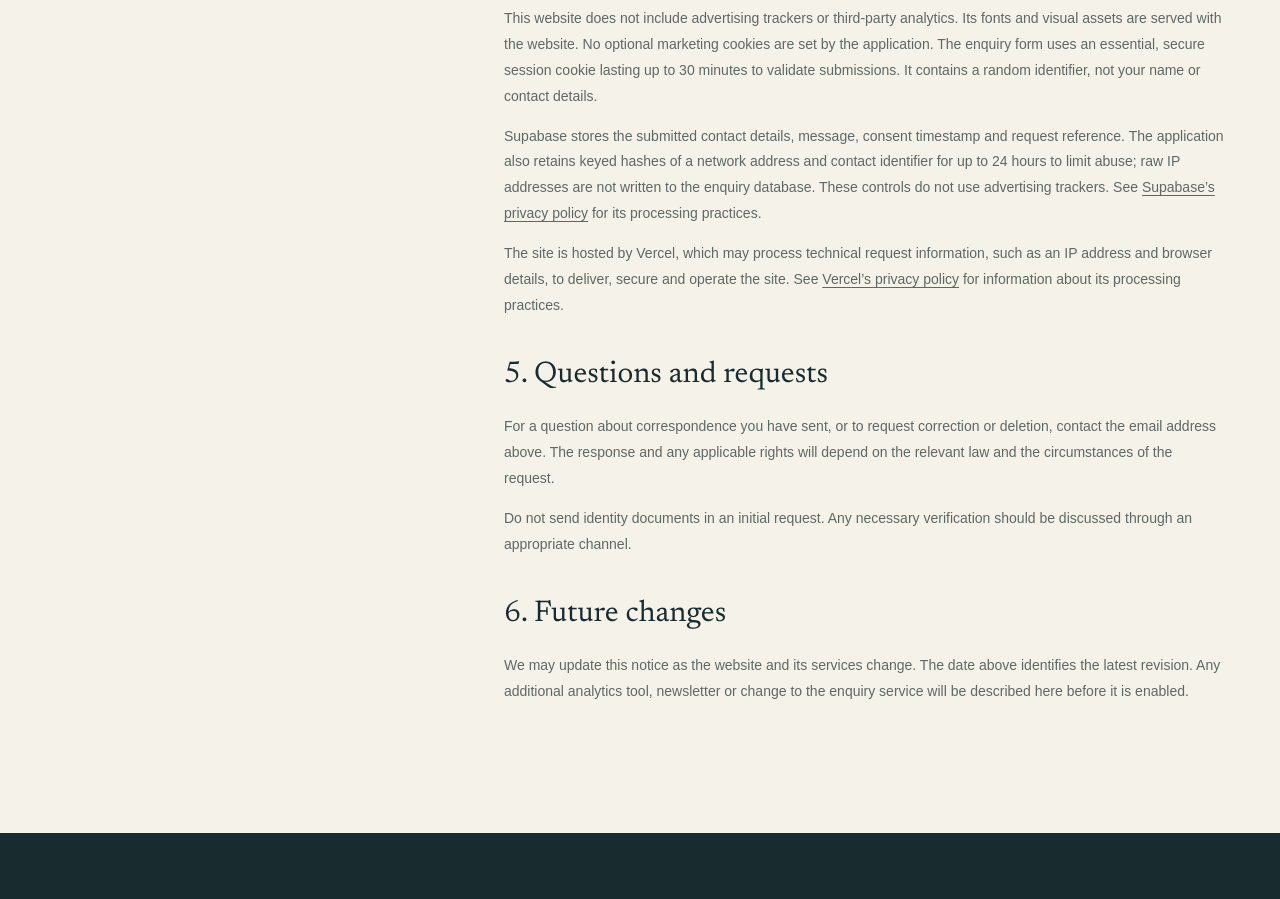
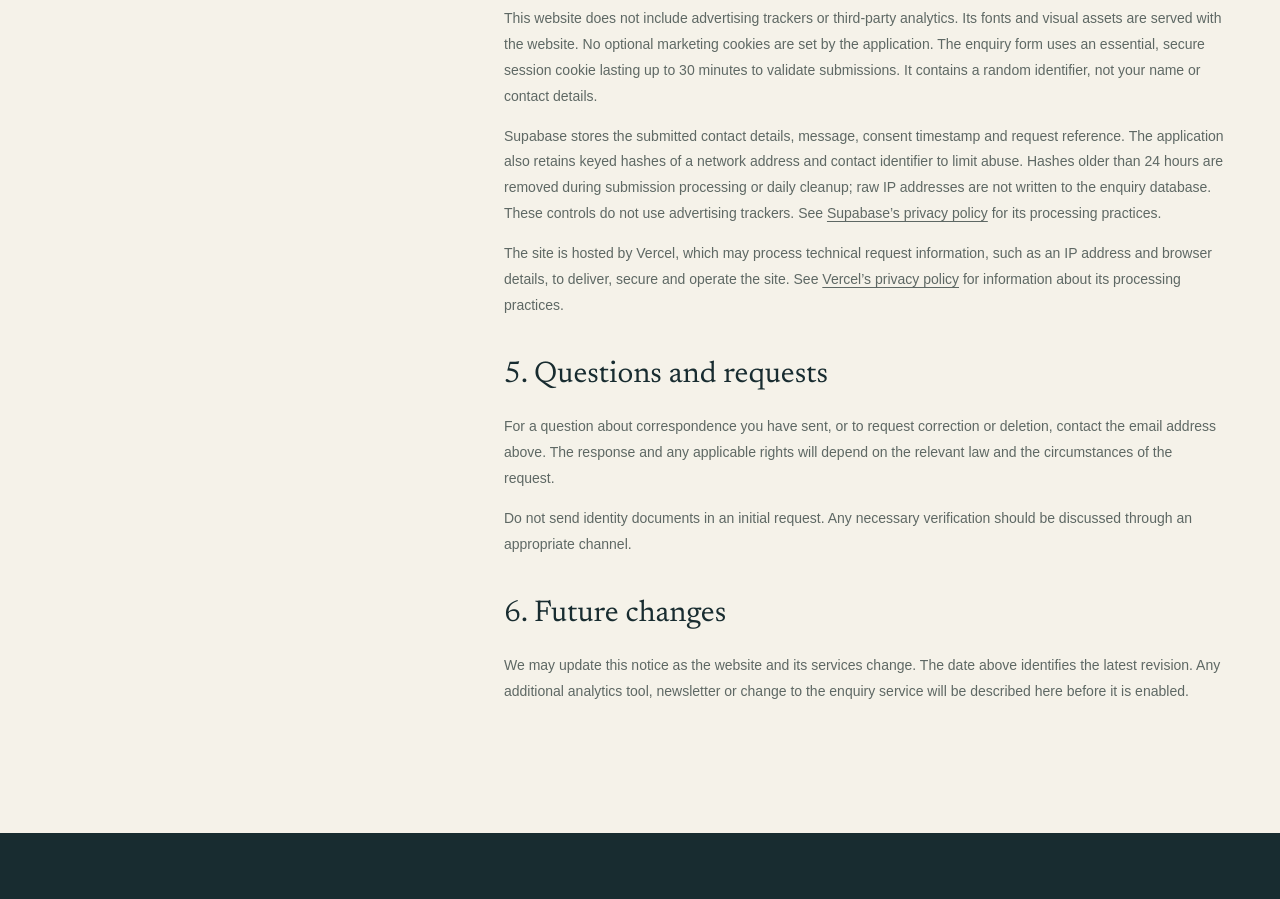
Before and after one commit to baliandpartners/BaliAndPartners, a React (Vite) app in the folder project/: page /privacy in a window 1280 px wide. Shown: the part 1260-2159 px from the top of the page. Built offline with nearby package versions, Linux system fonts and the light colour scheme; a web font is replaced by a local one.

Commit message:
Clarify daily cleanup timing in enquiry privacy notice

```diff
--- a/project/src/pages/Pages.tsx
+++ b/project/src/pages/Pages.tsx
@@ -1117,8 +1117,9 @@ function LegalDocument({ type }: { type: "privacy" | "terms" }) {
                   Supabase stores the submitted contact details, message,
                   consent timestamp and request reference. The application also
                   retains keyed hashes of a network address and contact
-                  identifier for up to 24 hours to limit abuse; raw IP addresses
-                  are not written to the enquiry database. These controls do not
+                  identifier to limit abuse. Hashes older than 24 hours are
+                  removed during submission processing or daily cleanup; raw IP
+                  addresses are not written to the enquiry database. These controls do not
                   use advertising trackers. See{" "}
                   <a href="https://supabase.com/privacy">
                     Supabase’s privacy policy
```
Also changed, not shown: 1 other file (tests, documents, lock files or other folders).
